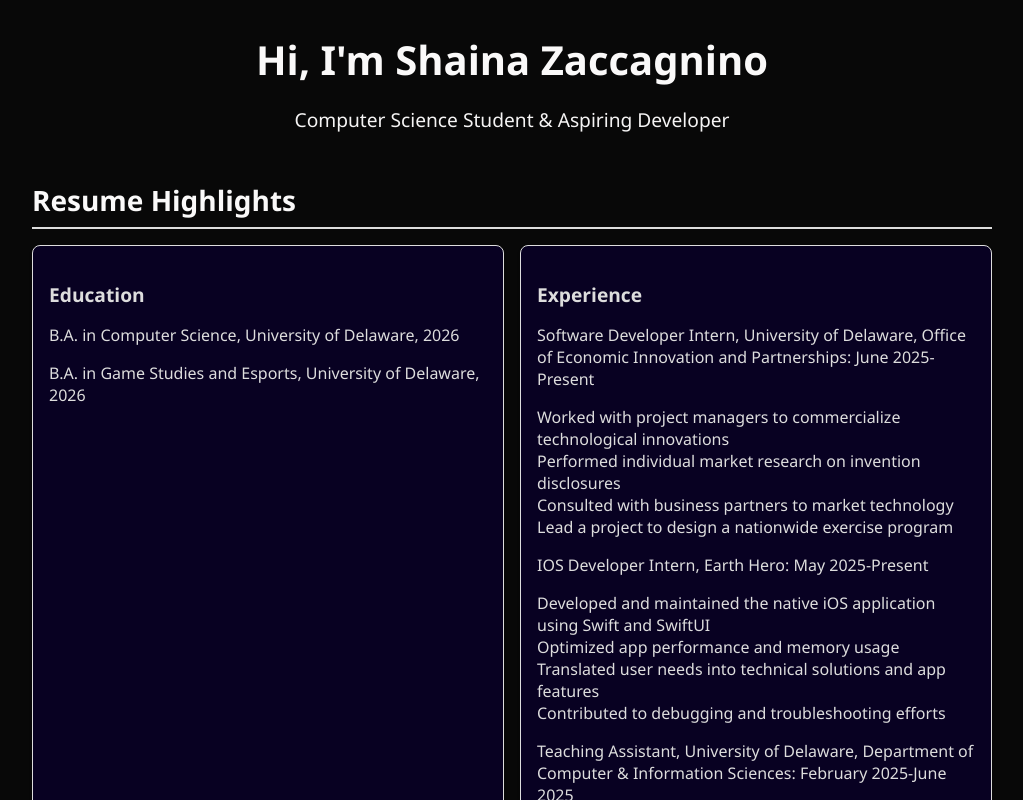
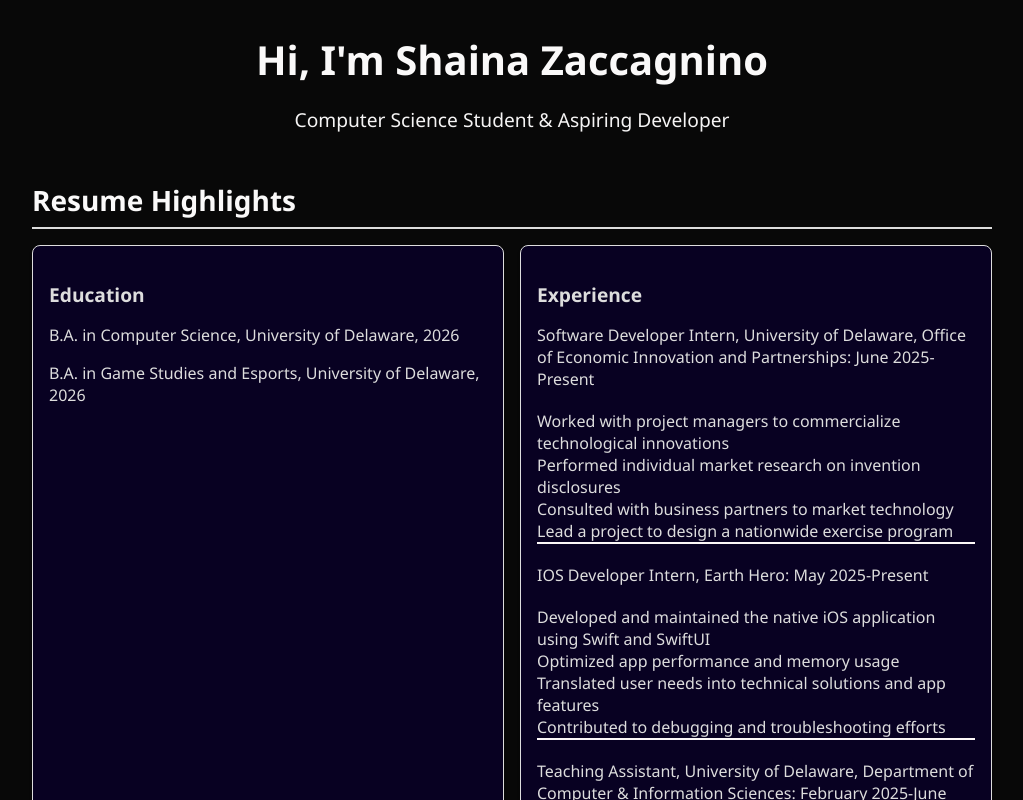
Before and after one commit to Shaina-Z/Portfolio, a React (Create React App) app in the folder my-portfolio/: page / in a window 1280 px wide. Shown: the top 800 px of the page, without its empty margins (128-1151 px from the left). Built offline with nearby package versions, Linux system fonts and the light colour scheme.

Commit message:
added a border

```diff
--- a/my-portfolio/src/App.css
+++ b/my-portfolio/src/App.css
@@ -42,6 +42,12 @@
   font-size: medium;
  }
 
+ .experience-body{
+  border: none;
+  border-bottom: 2px solid #fcf8f8;
+  margin: 20px 0;
+  line-height: normal;
+ }
 
 
 body {
```
